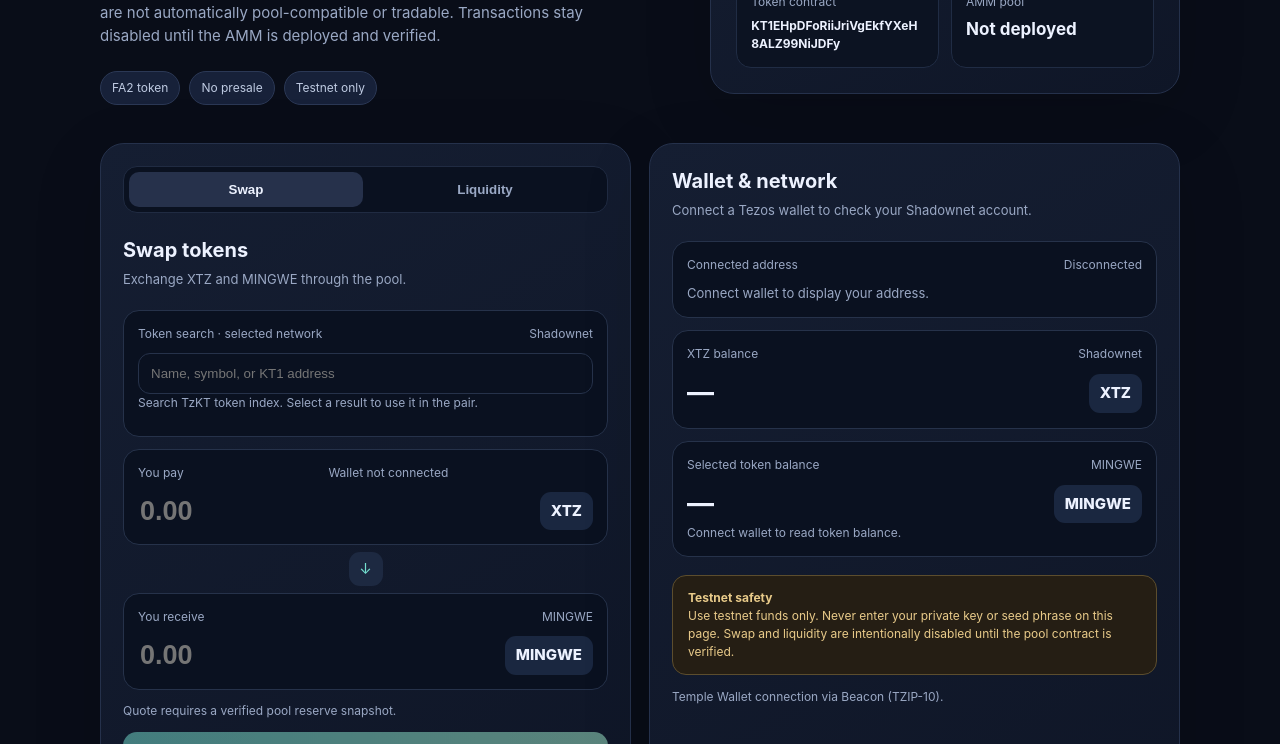
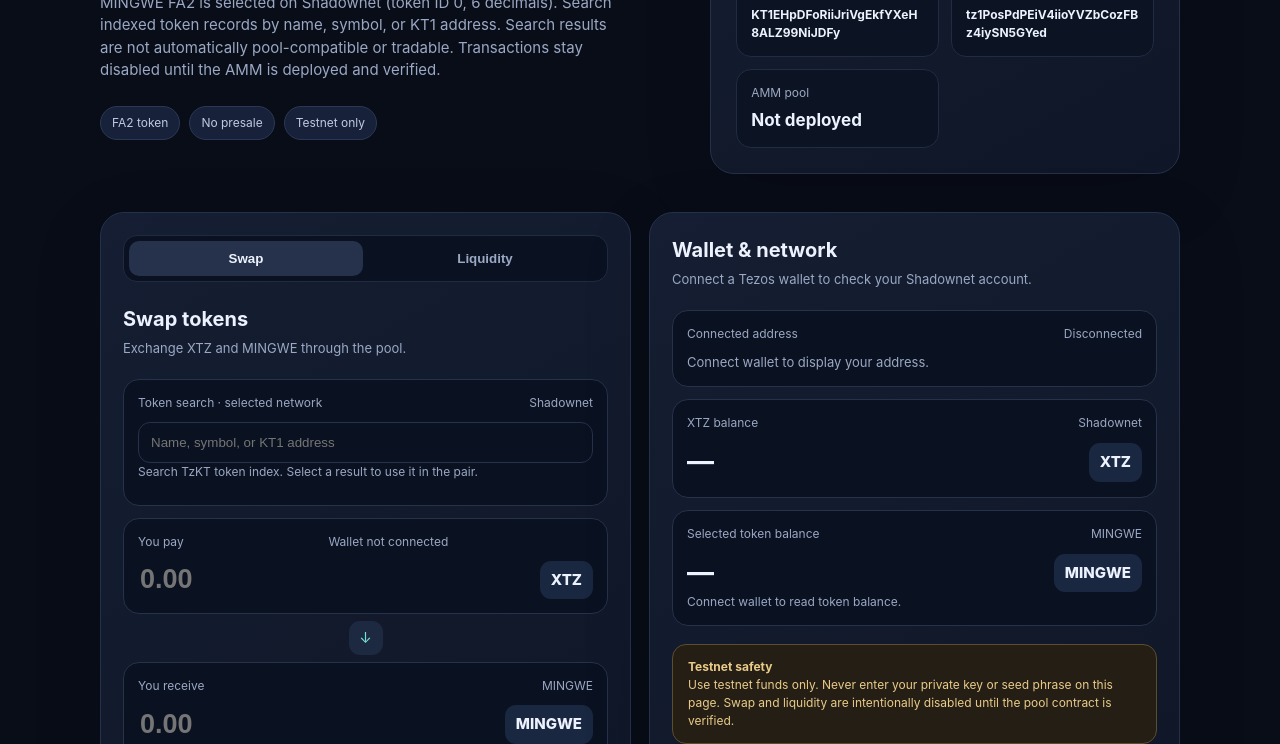
Before and after one commit to mingwe-token/mingwe, a plain HTML site: page index.html in a window 1280 px wide. Shown: the part 356-1100 px from the top of the page. Drawn offline with Linux system fonts and the light colour scheme; no server answers.

Commit message:
Update token holder information in index.html

```diff
--- a/index.html
+++ b/index.html
@@ -41,7 +41,7 @@
       <div class="stat-sub" id="tokenMetaStatus">Metadata loading…</div><div class="hint" id="selectedTokenDecimals">Decimals: not verified</div>
       <div class="mini-grid">
         <div class="mini"><label>Token contract</label><strong id="selectedTokenAddress" style="font-size:12px;overflow-wrap:anywhere">KT1EHp…JDFy</strong></div>
-        <div class="mini"><label>AMM pool</label><strong id="poolState">Not deployed</strong></div>
+        <div class="mini"><label>Holder wallet · 1M MINGWE</label><strong id="holderAddress" style="font-size:12px;overflow-wrap:anywhere">tz1PosPdPEiV4iioYVZbCozFBz4iySN5GYed</strong></div><div class="mini"><label>AMM pool</label><strong id="poolState">Not deployed</strong></div>
       </div>
     </div>
   </section>
@@ -82,6 +82,8 @@
 <script type="module">
 const NET={shadownet:{label:'Shadownet',rpc:'https://rpc.shadownet.teztnets.com',api:'https://api.shadownet.tzkt.io',beacon:'shadownet',explorer:'https://shadownet.tzkt.io'}};
 const MINGWE={network:'shadownet',contract:'KT1EHpDFoRiiJriVgEkfYXeH8ALZ99NiJDFy',tokenId:0,name:'MINGWE',symbol:'MINGWE',decimals:null};
+// Wallet confirmed by the user as the holder of the full 1,000,000 MINGWE supply.
+const MINGWE_HOLDER='tz1PosPdPEiV4iioYVZbCozFBz4iySN5GYed';
 // A pool is only added here after its chain, code hash, ABI, pair and storage are audited.
 const VERIFIED_POOLS={shadownet:[]};
 let chain='shadownet',token={...MINGWE},account=null,wallet=null,toolkit=null,BeaconWallet,BeaconEvent,TezosToolkit,debounce;
```
